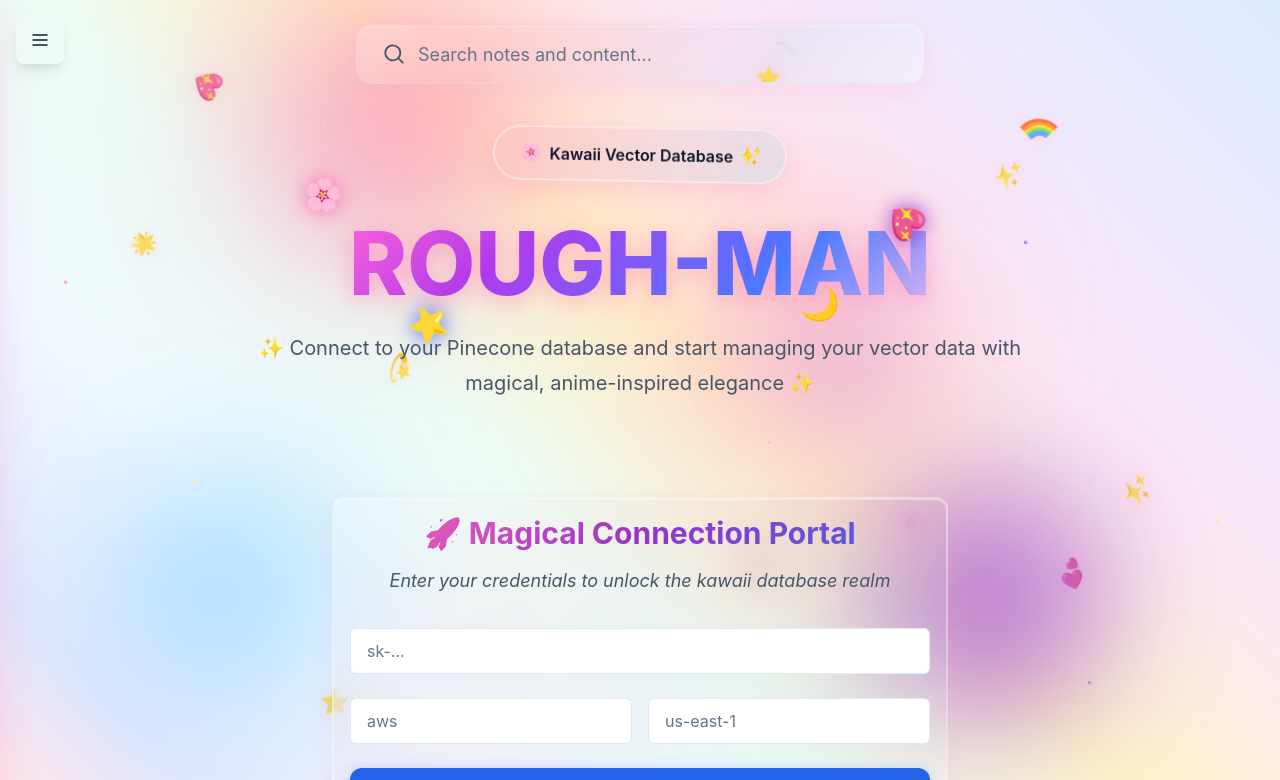
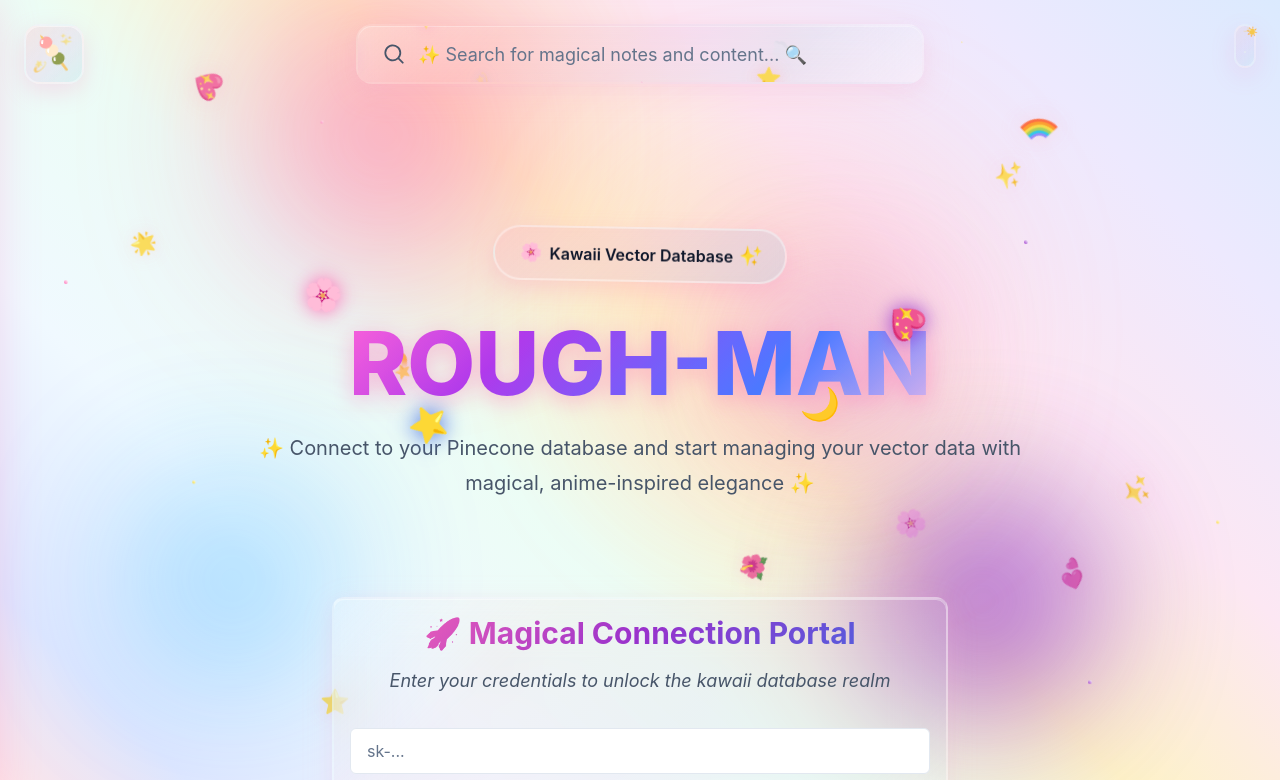
Before and after one commit to yuvasria924/roughGPT, a SvelteKit app in the folder rough-app/: page / in a window 1280 px wide. Shown: the top 780 px of the page. Built offline with nearby package versions, Linux system fonts and the light colour scheme.

Commit message:
Update layout with enhanced anime background
cgen-51dffd901a7a45209da33d590a2a6ca3

```diff
--- a/rough-app/src/routes/+layout.svelte
+++ b/rough-app/src/routes/+layout.svelte
@@ -49,10 +49,11 @@
 	});
 </script>
 
-<AnimeBackground opacity={0.2} />
+<!-- Enhanced anime background with more vibrant colors -->
+<AnimeBackground opacity={0.6} />
 
 <div class="layout-container">
-	<!-- Sidebar -->
+	<!-- Kawaii Sidebar -->
 	<Sidebar bind:isOpen={isSidebarOpen} />
 
 	<!-- Sidebar overlay for mobile -->
@@ -60,88 +61,234 @@
 		<div class="sidebar-overlay" onclick={closeSidebar}></div>
 	{/if}
 
-	<!-- Menu Toggle Button -->
+	<!-- Kawaii Menu Toggle Button -->
 	<button class="menu-toggle" onclick={toggleSidebar}>
-		<svg viewBox="0 0 24 24" fill="none" stroke="currentColor" stroke-width="2">
+		<div class="menu-icon">
 			{#if isSidebarOpen}
-				<path d="M6 18L18 6M6 6l12 12"/>
+				<span class="close-emoji">🌸</span>
 			{:else}
-				<path d="M3 12h18M3 6h18M3 18h18"/>
+				<span class="menu-emoji">🍡</span>
 			{/if}
-		</svg>
+		</div>
+		<div class="button-sparkles">
+			<div class="sparkle sparkle-1">✨</div>
+			<div class="sparkle sparkle-2">💫</div>
+		</div>
 	</button>
 
-	<!-- Theme Toggle -->
+	<!-- Enhanced Theme Toggle -->
 	<div class="theme-toggle-container">
-		<ThemeToggle size="md" />
+		<div class="theme-wrapper">
+			<ThemeToggle size="md" />
+			<div class="theme-sparkles">
+				<div class="sparkle">🌙</div>
+				<div class="sparkle">☀️</div>
+			</div>
+		</div>
 	</div>
 
-	<!-- Floating Search Bar -->
+	<!-- Magical Floating Search Bar -->
 	<FloatingSearchBar
-		placeholder="Search notes and content..."
+		placeholder="✨ Search for magical notes and content... 🔍"
 		value={searchQuery}
 		on:search={handleSearch}
 	/>
 
-	<!-- Main Content -->
+	<!-- Main Content with enhanced styling -->
 	<main class="main-content">
 		{@render children()}
 	</main>
+
+	<!-- Floating action button -->
+	<button class="fab">
+		<span class="fab-emoji">✨</span>
+		<div class="fab-sparkles">
+			<div class="sparkle">💖</div>
+			<div class="sparkle">🌟</div>
+			<div class="sparkle">💫</div>
+		</div>
+	</button>
 </div>
 
 <style>
 	.layout-container {
 		min-height: 100vh;
 		position: relative;
+		overflow-x: hidden;
 	}
 
 	.menu-toggle {
 		position: fixed;
-		top: var(--space-4);
-		left: var(--space-4);
+		top: var(--space-6);
+		left: var(--space-6);
 		z-index: 60;
-		background: rgba(255, 255, 255, 0.15);
+		background: linear-gradient(135deg,
+			rgba(255, 182, 193, 0.3),
+			rgba(221, 160, 221, 0.2),
+			rgba(173, 216, 230, 0.3)
+		);
 		backdrop-filter: blur(20px);
-		border: 1px solid rgba(255, 255, 255, 0.2);
-		border-radius: var(--radius-lg);
+		-webkit-backdrop-filter: blur(20px);
+		border: 2px solid rgba(255, 255, 255, 0.4);
+		border-radius: var(--radius-2xl);
 		padding: var(--space-3);
-		color: var(--text-primary);
 		cursor: pointer;
 		transition: all var(--transition-base);
-		width: 48px;
-		height: 48px;
+		width: 60px;
+		height: 60px;
 		display: flex;
 		align-items: center;
 		justify-content: center;
-		box-shadow: var(--shadow-lg);
+		box-shadow:
+			0 8px 25px rgba(255, 105, 180, 0.2),
+			inset 0 1px 0 rgba(255, 255, 255, 0.5);
+		position: relative;
+		overflow: hidden;
 	}
 
 	[data-theme="dark"] .menu-toggle {
-		background: rgba(15, 23, 42, 0.4);
-		border: 1px solid rgba(255, 255, 255, 0.1);
+		background: linear-gradient(135deg,
+			rgba(88, 28, 135, 0.4),
+			rgba(139, 92, 246, 0.3),
+			rgba(168, 85, 247, 0.3)
+		);
+		border: 2px solid rgba(255, 255, 255, 0.2);
+		box-shadow:
+			0 8px 25px rgba(139, 92, 246, 0.3),
+			inset 0 1px 0 rgba(255, 255, 255, 0.2);
 	}
 
 	.menu-toggle:hover {
-		background: rgba(255, 255, 255, 0.25);
-		transform: scale(1.05);
-		border-color: var(--color-primary);
+		transform: scale(1.1) rotate(5deg);
+		border-color: #FF69B4;
+		box-shadow:
+			0 12px 35px rgba(255, 105, 180, 0.4),
+			0 0 20px rgba(255, 105, 180, 0.3),
+			inset 0 1px 0 rgba(255, 255, 255, 0.6);
 	}
 
-	[data-theme="dark"] .menu-toggle:hover {
-		background: rgba(15, 23, 42, 0.6);
+	.menu-icon {
+		font-size: 1.8rem;
+		transition: all var(--transition-base);
+		animation: iconBob 3s ease-in-out infinite;
 	}
 
-	.menu-toggle svg {
-		width: 20px;
-		height: 20px;
-		transition: transform var(--transition-base);
+	@keyframes iconBob {
+		0%, 100% {
+			transform: translateY(0) rotate(0deg);
+		}
+		50% {
+			transform: translateY(-3px) rotate(10deg);
+		}
+	}
+
+	.button-sparkles {
+		position: absolute;
+		top: 0;
+		left: 0;
+		width: 100%;
+		height: 100%;
+		pointer-events: none;
+	}
+
+	.button-sparkles .sparkle {
+		position: absolute;
+		font-size: 0.8rem;
+		animation: buttonSparkle 4s infinite ease-in-out;
+		opacity: 0;
+	}
+
+	.sparkle-1 {
+		top: 10%;
+		right: 15%;
+		color: #FF69B4;
+		animation-delay: 0s;
+	}
+
+	.sparkle-2 {
+		bottom: 15%;
+		left: 10%;
+		color: #9932CC;
+		animation-delay: 2s;
+	}
+
+	@keyframes buttonSparkle {
+		0%, 100% {
+			opacity: 0;
+			transform: scale(0.5) rotate(0deg);
+		}
+		50% {
+			opacity: 1;
+			transform: scale(1.2) rotate(180deg);
+		}
 	}
 
 	.theme-toggle-container {
 		position: fixed;
-		top: var(--space-4);
-		right: var(--space-4);
+		top: var(--space-6);
+		right: var(--space-6);
 		z-index: 50;
+	}
+
+	.theme-wrapper {
+		position: relative;
+		padding: var(--space-2);
+		background: linear-gradient(135deg,
+			rgba(255, 182, 193, 0.2),
+			rgba(221, 160, 221, 0.15),
+			rgba(173, 216, 230, 0.2)
+		);
+		backdrop-filter: blur(15px);
+		border: 2px solid rgba(255, 255, 255, 0.3);
+		border-radius: var(--radius-2xl);
+		box-shadow: 0 8px 25px rgba(255, 105, 180, 0.15);
+	}
+
+	[data-theme="dark"] .theme-wrapper {
+		background: linear-gradient(135deg,
+			rgba(88, 28, 135, 0.3),
+			rgba(139, 92, 246, 0.2),
+			rgba(168, 85, 247, 0.2)
+		);
+		border: 2px solid rgba(255, 255, 255, 0.15);
+		box-shadow: 0 8px 25px rgba(139, 92, 246, 0.2);
+	}
+
+	.theme-sparkles {
+		position: absolute;
+		top: -5px;
+		right: -5px;
+		width: 20px;
+		height: 20px;
+	}
+
+	.theme-sparkles .sparkle {
+		position: absolute;
+		font-size: 0.7rem;
+		animation: themeSparkle 6s infinite ease-in-out;
+	}
+
+	.theme-sparkles .sparkle:first-child {
+		top: 0;
+		left: 0;
+		animation-delay: 0s;
+	}
+
+	.theme-sparkles .sparkle:last-child {
+		bottom: 0;
+		right: 0;
+		animation-delay: 3s;
+	}
+
+	@keyframes themeSparkle {
+		0%, 100% {
+			opacity: 0;
+			transform: scale(0.3);
+		}
+		50% {
+			opacity: 1;
+			transform: scale(1);
+		}
 	}
 
 	.sidebar-overlay {
@@ -150,42 +297,191 @@
 		left: 0;
 		width: 100%;
 		height: 100%;
-		background: rgba(0, 0, 0, 0.3);
-		backdrop-filter: blur(4px);
+		background: linear-gradient(45deg,
+			rgba(255, 105, 180, 0.1),
+			rgba(153, 50, 204, 0.1),
+			rgba(65, 105, 225, 0.1)
+		);
+		backdrop-filter: blur(8px);
 		z-index: 35;
 		animation: fadeIn var(--transition-base) ease-out;
 	}
 
 	.main-content {
-		padding-top: 100px; /* Space for floating search bar */
+		padding-top: 140px; /* Space for floating search bar */
 		min-height: 100vh;
-		transition: transform var(--transition-base);
+		transition: all var(--transition-base);
+		position: relative;
+		z-index: 1;
 	}
 
-	/* Responsive adjustments */
+	.fab {
+		position: fixed;
+		bottom: var(--space-8);
+		right: var(--space-8);
+		z-index: 45;
+		width: 70px;
+		height: 70px;
+		border-radius: 50%;
+		border: none;
+		background: linear-gradient(135deg, #FF69B4, #9932CC, #4169E1);
+		color: white;
+		cursor: pointer;
+		box-shadow:
+			0 8px 25px rgba(255, 105, 180, 0.4),
+			0 4px 15px rgba(153, 50, 204, 0.3);
+		transition: all var(--transition-base);
+		display: flex;
+		align-items: center;
+		justify-content: center;
+		font-size: 1.8rem;
+		animation: fabPulse 4s ease-in-out infinite;
+		position: relative;
+		overflow: hidden;
+	}
+
+	.fab:hover {
+		transform: scale(1.15) rotate(15deg);
+		box-shadow:
+			0 15px 40px rgba(255, 105, 180, 0.5),
+			0 8px 25px rgba(153, 50, 204, 0.4),
+			0 0 30px rgba(65, 105, 225, 0.3);
+	}
+
+	.fab-emoji {
+		animation: fabSpin 3s linear infinite;
+		filter: drop-shadow(0 2px 4px rgba(0, 0, 0, 0.3));
+	}
+
+	@keyframes fabPulse {
+		0%, 100% {
+			transform: scale(1);
+		}
+		50% {
+			transform: scale(1.05);
+		}
+	}
+
+	@keyframes fabSpin {
+		0% {
+			transform: rotate(0deg);
+		}
+		100% {
+			transform: rotate(360deg);
+		}
+	}
+
+	.fab-sparkles {
+		position: absolute;
+		top: 0;
+		left: 0;
+		width: 100%;
+		height: 100%;
+		pointer-events: none;
+	}
+
+	.fab-sparkles .sparkle {
+		position: absolute;
+		font-size: 0.9rem;
+		animation: fabSparkle 3s infinite ease-in-out;
+	}
+
+	.fab-sparkles .sparkle:nth-child(1) {
+		top: 10%;
+		left: 20%;
+		color: #FFB6C1;
+		animation-delay: 0s;
+	}
+
+	.fab-sparkles .sparkle:nth-child(2) {
+		top: 20%;
+		right: 15%;
+		color: #DDA0DD;
+		animation-delay: 1s;
+	}
+
+	.fab-sparkles .sparkle:nth-child(3) {
+		bottom: 15%;
+		left: 25%;
+		color: #87CEEB;
+		animation-delay: 2s;
+	}
+
+	@keyframes fabSparkle {
+		0%, 100% {
+			opacity: 0;
+			transform: scale(0.5) translateY(0);
+		}
+		50% {
+			opacity: 1;
+			transform: scale(1.2) translateY(-10px);
+		}
+	}
+
+	/* Mobile responsive */
 	@media (max-width: 768px) {
 		.menu-toggle,
 		.theme-toggle-container {
-			top: var(--space-2);
+			top: var(--space-4);
 		}
 
 		.menu-toggle {
-			left: var(--space-2);
+			left: var(--space-4);
+			width: 50px;
+			height: 50px;
 		}
 
 		.theme-toggle-container {
-			right: var(--space-2);
+			right: var(--space-4);
 		}
 
 		.main-content {
-			padding-top: 120px;
+			padding-top: 160px;
+		}
+
+		.fab {
+			bottom: var(--space-6);
+			right: var(--space-6);
+			width: 60px;
+			height: 60px;
+			font-size: 1.5rem;
+		}
+
+		.menu-icon {
+			font-size: 1.5rem;
 		}
 	}
 
-	@media (min-width: 1024px) {
-		.main-content {
-			margin-left: 0;
-			transition: margin-left var(--transition-base);
+	/* Reduced motion accessibility */
+	@media (prefers-reduced-motion: reduce) {
+		.menu-icon,
+		.fab-emoji,
+		.button-sparkles .sparkle,
+		.theme-sparkles .sparkle,
+		.fab-sparkles .sparkle,
+		.fab {
+			animation: none;
 		}
 	}
+
+	/* Enhanced glow effects for dark mode */
+	[data-theme="dark"] .menu-toggle:hover {
+		box-shadow:
+			0 12px 35px rgba(139, 92, 246, 0.5),
+			0 0 25px rgba(139, 92, 246, 0.4),
+			inset 0 1px 0 rgba(255, 255, 255, 0.3);
+	}
+
+	[data-theme="dark"] .fab {
+		box-shadow:
+			0 8px 25px rgba(139, 92, 246, 0.4),
+			0 4px 15px rgba(168, 85, 247, 0.3);
+	}
+
+	[data-theme="dark"] .fab:hover {
+		box-shadow:
+			0 15px 40px rgba(139, 92, 246, 0.6),
+			0 8px 25px rgba(168, 85, 247, 0.5),
+			0 0 35px rgba(139, 92, 246, 0.4);
+	}
 </style>
```
